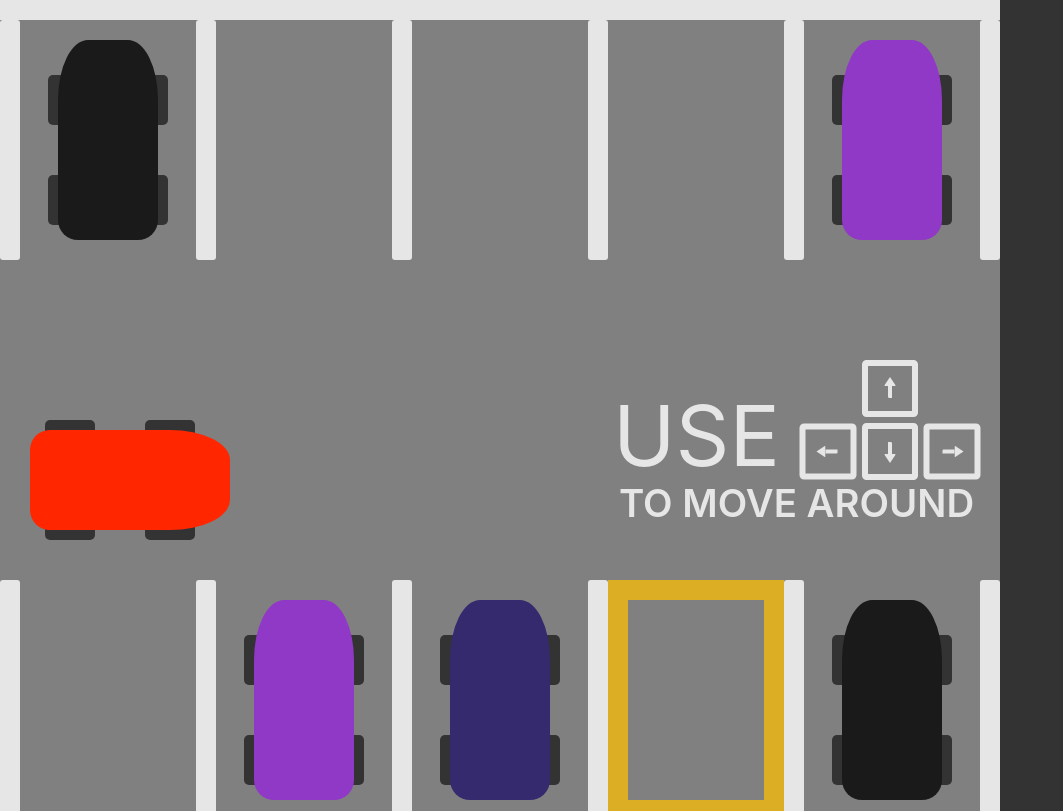
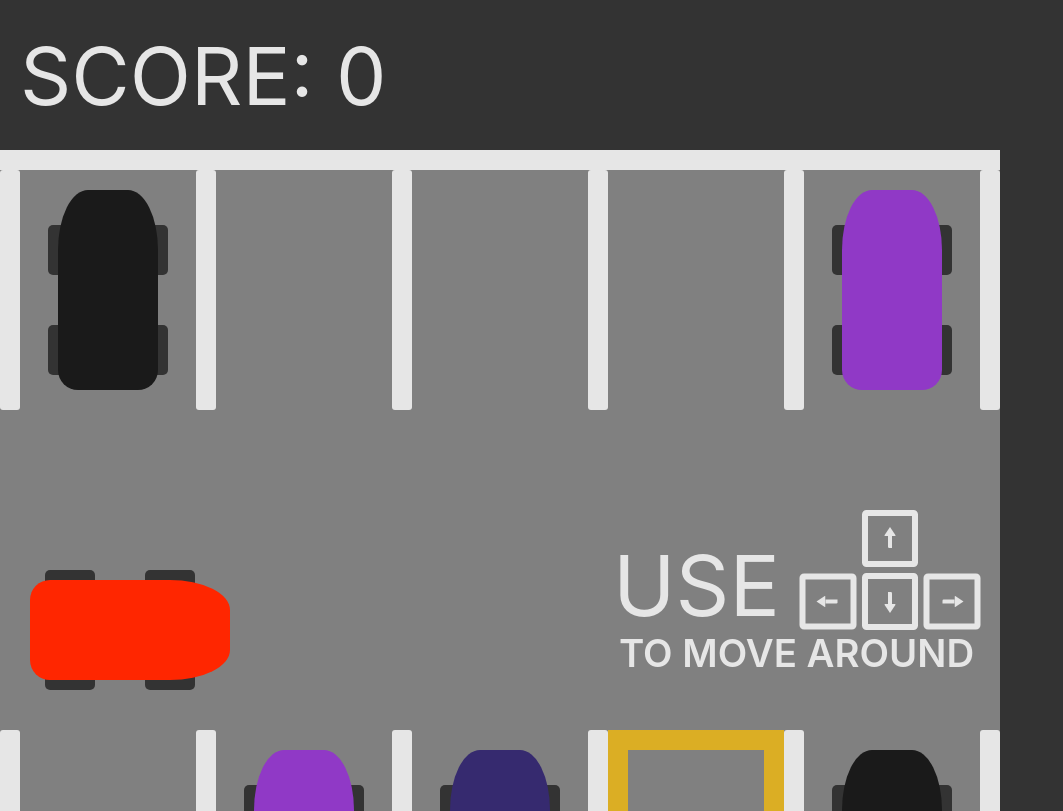
Before and after one commit to christianambukita/parking-simulator, a React (Create React App) app: page / in a window 1280 px wide. Shown: the top 811 px of the page, without its empty margins (0-1063 px from the left). Built offline with nearby package versions, Linux system fonts and the light colour scheme.

Commit message:
Add score display

```diff
--- /dev/null
+++ b/src/components/Display.js
@@ -0,0 +1,13 @@
+import React from 'react';
+import { useSelector } from 'react-redux';
+import { selectScore } from './redux/AppSlice';
+import '../css/Display.css';
+
+export default function Display() {
+	const score = useSelector(selectScore);
+	return (
+		<div className='display flex-container'>
+			<p className='score-display'>SCORE: {score}</p>
+		</div>
+	);
+}
--- a/src/components/DummyCar.js
+++ b/src/components/DummyCar.js
@@ -8,6 +8,7 @@ export default function DummyCar({ slot, scale }) {
 		width: 120,
 		height: 200,
 	};
+	const displayHeight = 150;
 	const slotsPositions = useSelector(selectSlots);
 	function getPosition() {
 		if (slotsPositions) {
@@ -19,7 +20,7 @@ export default function DummyCar({ slot, scale }) {
 			} = slotsPositions[slot.slot];
 			let { width, height } = carDimensions;
 			let left = sLeft + (sWidth - width * scale) / 2;
-			let top = sTop + (sHeight - height * scale) / 2;
+			let top = sTop + (sHeight - height * scale) / 2 - displayHeight * scale;
 			left = left / scale;
 			top = top / scale;
 			return { left, top };
--- a/src/components/Scene.js
+++ b/src/components/Scene.js
@@ -6,6 +6,7 @@ import DummyCar from './DummyCar';
 import Instrucion from './Instruction';
 import ParkingSlots from './ParkingSlots';
 import { selectDummySlots } from './redux/AppSlice';
+import Display from './Display';
 
 export default function Scene() {
 	const [scale, setScale] = useState(1);
@@ -13,9 +14,10 @@ export default function Scene() {
 	//console.log('scene-render');
 	return (
 		<div className='scene-container flex-container'>
-			<div className='scene' style={{ transform: `scale(${scale})` }}>
+			<div className='scene' style={{ '--scale': scale }}>
 				<ParkingSlots setScale={setScale} scale={scale} />
 				<Instrucion />
+				<Display />
 				<Car />
 				{dummySlots.map((slot) => (
 					<DummyCar key={`dummy-${slot.slot}`} slot={slot} scale={scale} />
--- /dev/null
+++ b/src/css/Display.css
@@ -0,0 +1,16 @@
+body {
+	/* Make sure to update display height variable in Dummy Car component */
+	--display-height: 150px;
+}
+.display {
+	height: var(--display-height);
+	position: absolute;
+	left: 20px;
+	top: calc(0px - var(--display-height));
+	color: var(--road-line);
+}
+.score-display {
+	font-weight: 400;
+	font-size: 5em;
+	margin: 0;
+}
--- a/src/css/Scene.css
+++ b/src/css/Scene.css
@@ -22,4 +22,5 @@
 	left: 0;
 	background: var(--color1);
 	transform-origin: top left;
+	transform: scale(var(--scale)) translateY(var(--display-height));
 }
```
